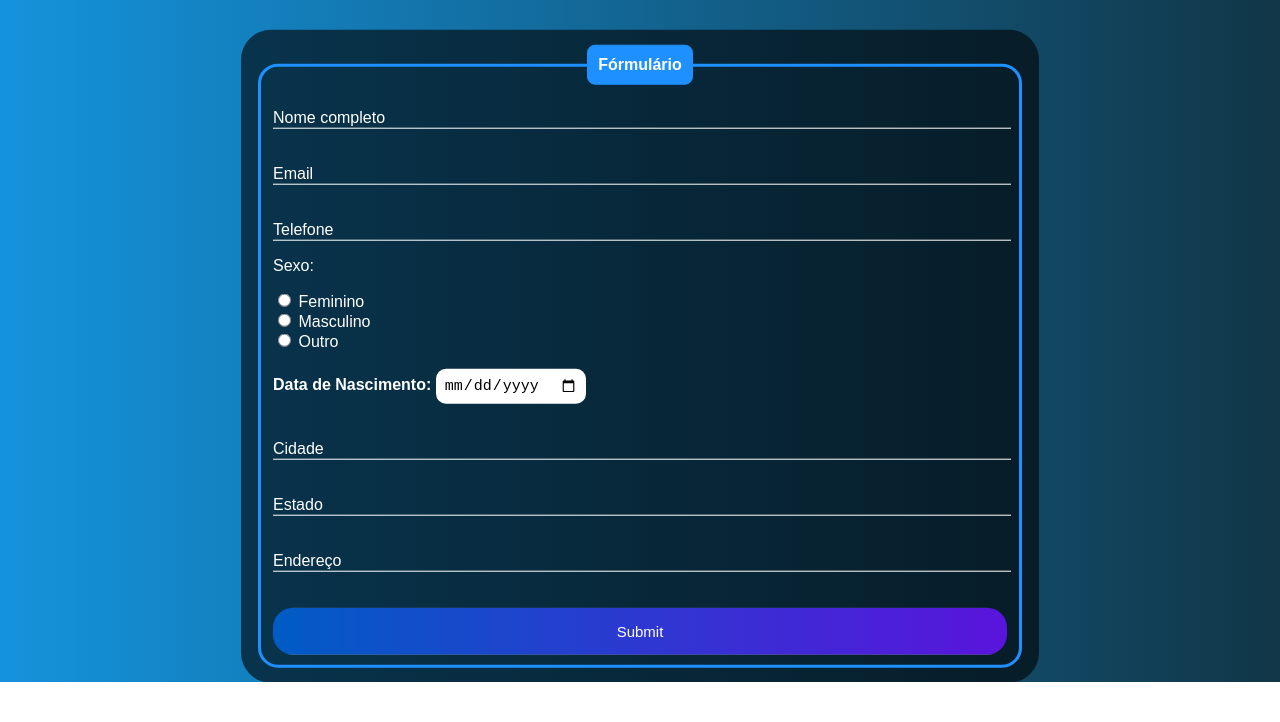
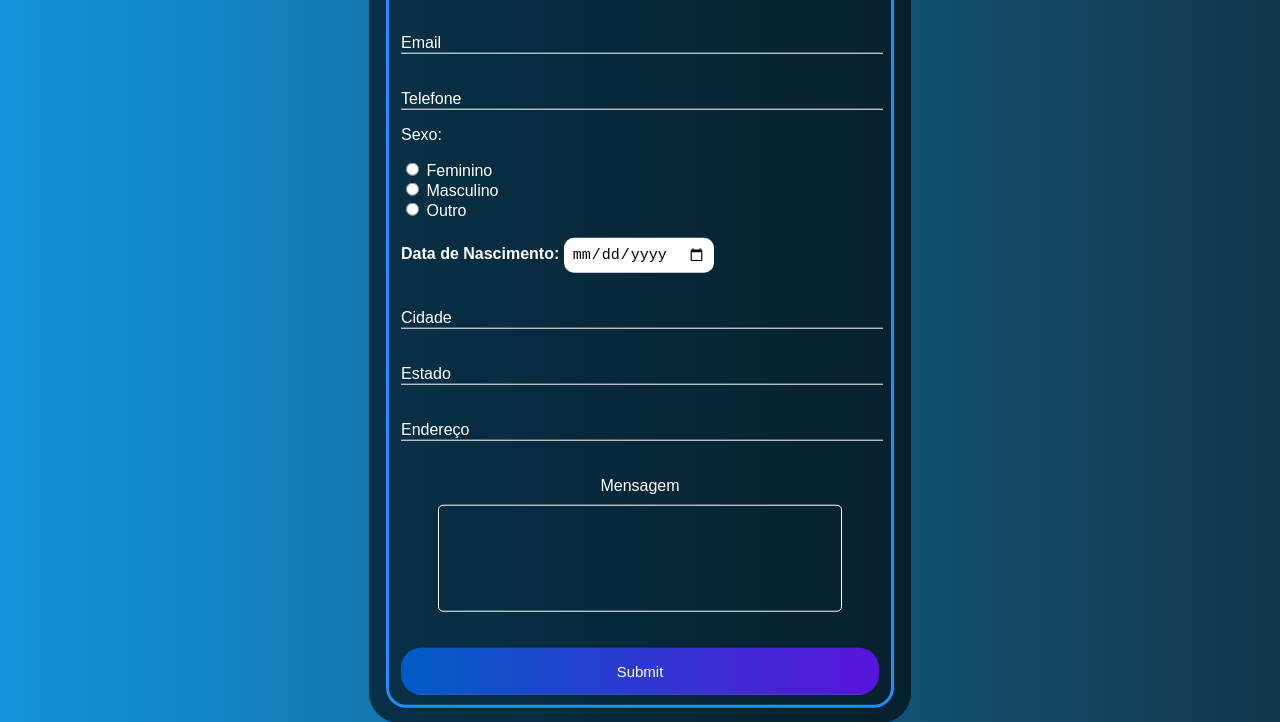
Before and after one commit to Feeron21/tentativas, a plain HTML site: page formulario.html in a window 1280 px wide. Shown: the part 204-926 px from the top of the page. Before the commit the page ends 886 px from the top, so only its background shows below. Drawn offline with Linux system fonts and the light colour scheme.

Commit message:
formulario.html

```diff
--- a/formulario.html
+++ b/formulario.html
@@ -24,13 +24,13 @@
         .box {
             color: white;
             position: absolute;
-            top: 70%;
+            top: 50%;
             left: 50%;
             transform: translate(-50%, -50%);
             background-color: rgba(0, 0, 0, 0.6);
             padding: 15px;
             border-radius: 30px;
-            width: 60%;
+            width: 40%;
         }
 
         /* Esse estilo define a "caixa" do formulário. Ela vai ficar centralizada tanto vertical quanto horizontalmente graças à
@@ -126,6 +126,54 @@
         }
 
         /* Quando o usuário passa o mouse sobre o botão, a cor do gradiente escurece um pouco, dando aquele efeito de destaque. */
+
+	.mensagemBox {
+
+      	display: flex;
+      	flex-direction: column;
+      	align-items: center;
+      	width: 100%;
+      	padding 10px;
+
+     }
+
+      /* Estilizar a Caixa de Mensagem */
+
+     .labelMensagem {
+      	text-align: center;
+      	width: 100%;
+      	display: flex;
+      	flex-direction: column;
+      	align-items: center;
+      }
+
+      /* Centralizar o titulo Mensagem */
+
+      .inputMensagem {
+
+      	background: none;
+      	border: 1px solid white;
+      	outline: none;
+      	color: white;
+      	font-size: 15px;
+      	width: 80%;
+      	heigth: 200px;
+      	padding: 10px;
+      	border-radius: 5px;
+      	resize: none;
+     	margin-top: 10px;
+
+      }
+
+	/* Estilo para "Mensagem */
+
+      .minhaImg {
+      	width: 300px;
+      	height: auto;
+
+      }
+
+
     </style>
 </head>
 
@@ -143,6 +191,8 @@
                 <!-- O legend é o título do formulário que aparece dentro do fieldset. -->
 
                 <br>
+                  <img src="https://pontoooh.com.br/wp-content/uploads/2018/01/faesa.png" alt="Logo Faesa" class="minhaImg" />
+
                 <div class="inputBox">
                     <input type="text" name="nome" id="nome" class="inputUser" required>
                     <!-- Campo de input para o nome completo. O "required" garante que o usuário não pode enviar o formulário sem preencher esse campo. -->
@@ -206,8 +256,14 @@
                     <!-- Label do campo endereço. -->
                 </div>
                 <br><br>
+			<div class="inputBox mensagemBox">
+                <label for="mensagem" class="labelMensagem">Mensagem</label>
+                <textarea name="mensagem" id="mensagem" class="inputMensagem" rows="5" required></textarea>
+                  </div>
+              	 <br><br>
 
                 <input type="submit" name="submit" id="submit">
+
                 <!-- Botão de envio do formulário. Ao ser clicado, ele envia as informações para "processa_formulario.php". -->
             </fieldset>
         </form>
```
